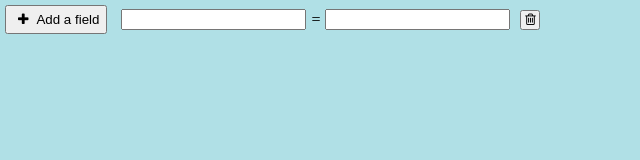
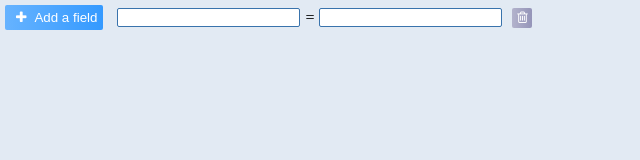
Before and after one commit to helloisabelle/url-param, a browser extension: page src/index.html in a window 1280 px wide. Both pictures are taken after a click on the button "Add a field". Shown: the whole page, without its empty margins (0-640 px from the left). Drawn offline with Linux system fonts and the light colour scheme.

Commit message:
add css for buttons and background

```diff
--- a/src/style.css
+++ b/src/style.css
@@ -1,16 +1,42 @@
 body {
   width: auto;
   min-width: 300px;
-  background-color: powderblue;
+  background-color:	#e2eaf3;
   margin: 0px;
 }
 
+button:hover {
+  background-position: right center; /* change the direction of the change here */
+}
+
 button {
+  flex: 1 1 auto;
+  text-align: center;
+  transition: 0.5s;
+  background-size: 200% auto;
+  color: white;
+ /* text-shadow: 0px 0px 10px rgba(0,0,0,0.2);*/
   margin: 5px;
+  border: none;
+  border-radius: 2px;
+}
+
+#add {
+  background-image: linear-gradient(to right, #66b3ff 0%, #3399ff 51%, #80bfff 100%);
+}
+
+#update {
+  background-image: linear-gradient(to right, #8cd98c 0%, #40bf80 51%, #66cc99 100%);
+}
+
+.remove {
+  background-image: linear-gradient(to right, #b3b3cc 0%, #9494b8 51%, #666699 100%);
 }
 
 input {
   margin: 5px;
+  border: 1px solid #3973ac;
+  border-radius: 2px;
 }
 
 i {
```
Also changed, not shown: src/icon.png.
